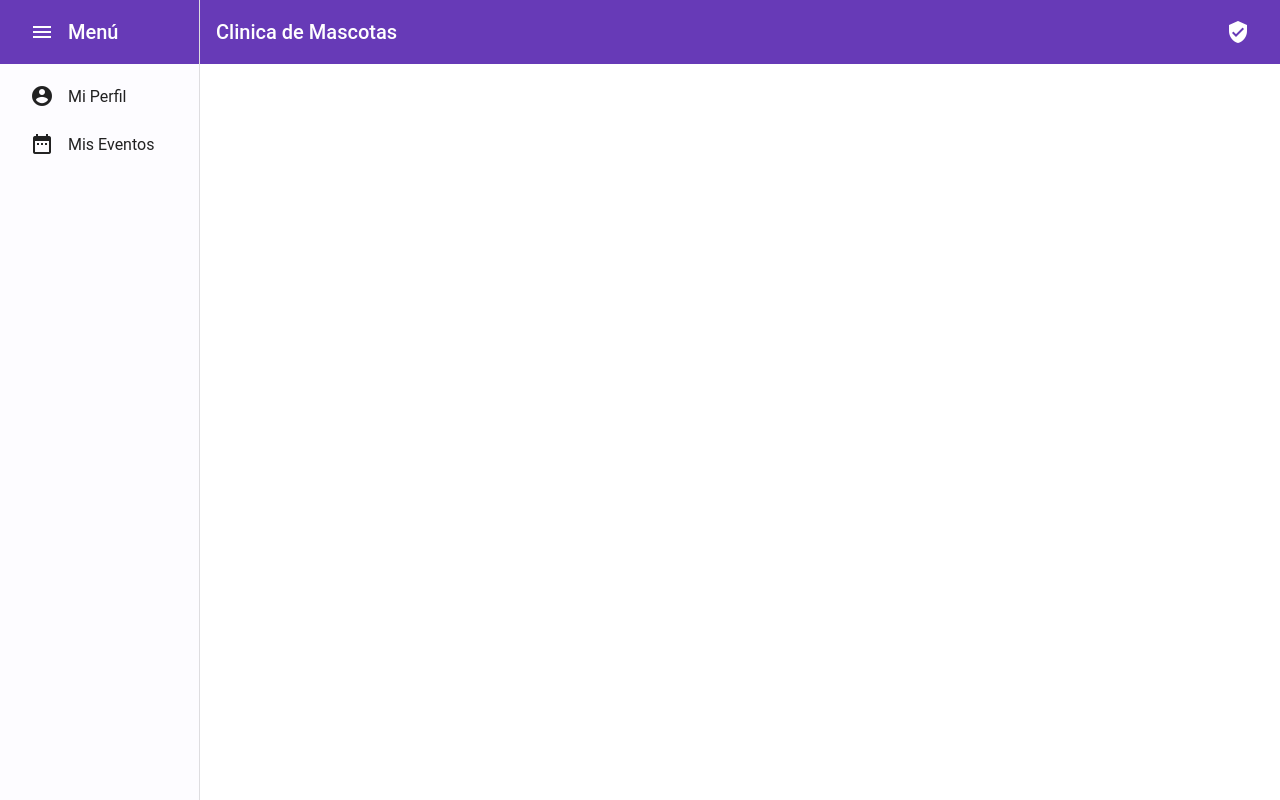
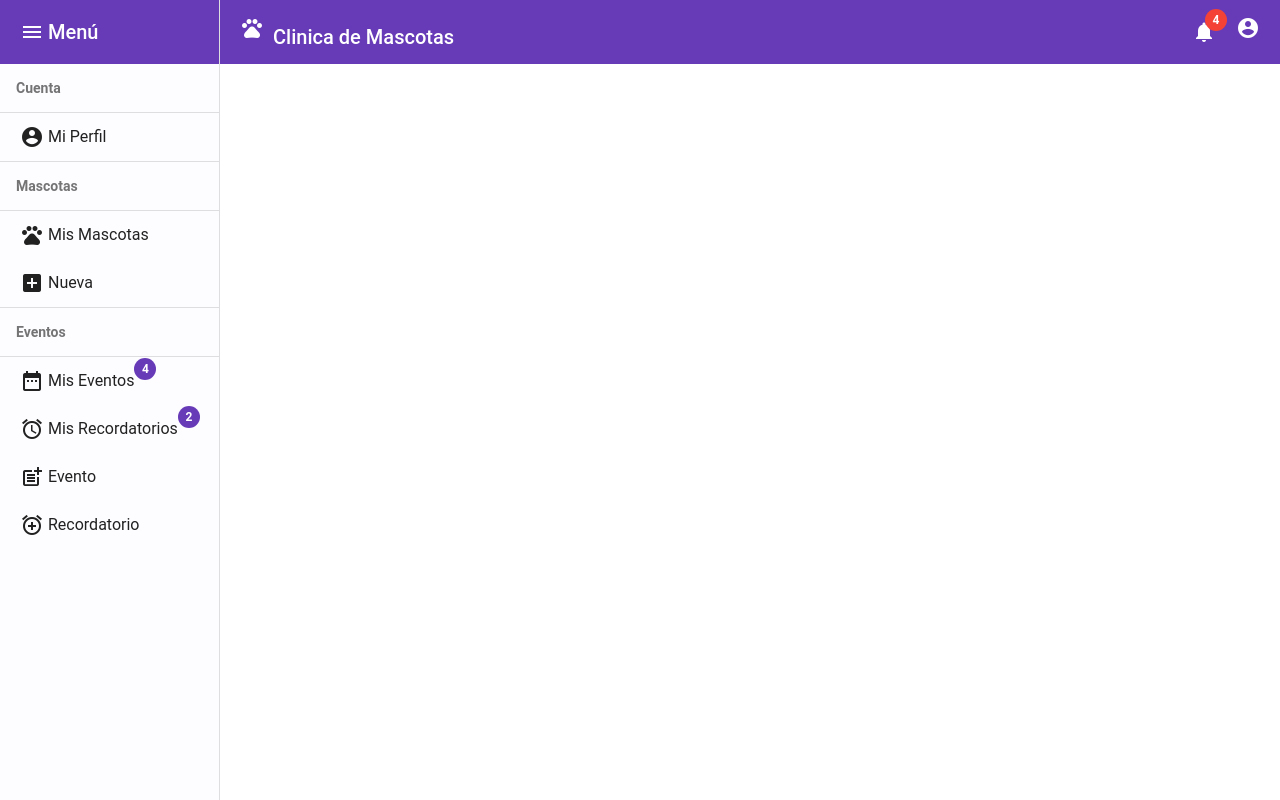
Before and after one commit to onofrimelisa/ClinicaDeMascotas-Frontend, an Angular app: page / in a window 1280 px wide. Built offline with nearby package versions, Linux system fonts and the light colour scheme.

Commit message:
Avances en mainnav

```diff
--- a/src/app/shared/main-nav/main-nav.component.css
+++ b/src/app/shared/main-nav/main-nav.component.css
@@ -3,7 +3,7 @@
 }
 
 .sidenav {
-  width: 200px;
+  width: 220px;
 }
 
 .sidenav .mat-toolbar {
@@ -20,8 +20,9 @@
   z-index: 1;
 }
 
-.icon {
-  padding: 0 14px;
+.icono {
+  /* padding: 2px !important; */
+  margin: 4px;
 }
 
 .spacer {
--- a/src/app/shared/main-nav/main-nav.component.html
+++ b/src/app/shared/main-nav/main-nav.component.html
@@ -1,4 +1,5 @@
 <mat-sidenav-container class="sidenav-container">
+    <!-- Sidebar -->
     <mat-sidenav
         #drawer
         class="sidenav sidenav-list"
@@ -7,21 +8,57 @@
         [mode]="(isHandset$ | async) ? 'over' : 'side'"
         [opened]="(isHandset$ | async) === false">
         <mat-toolbar color="primary">
-            <mat-icon class="icon" aria-label="Desplegar menú">menu</mat-icon>
+            <mat-icon class="icono" aria-label="Desplegar menú">menu</mat-icon>
              Menú
         </mat-toolbar>
         <mat-nav-list>
+            <h3 mat-subheader><strong>Cuenta</strong></h3>
+            <mat-divider></mat-divider>
             <a mat-list-item href="#">
-                <mat-icon class="icon" aria-label="Mi Perfil">account_circle</mat-icon>
+                <mat-icon class="icono" aria-label="Mi Perfil">account_circle</mat-icon>
                 Mi Perfil
             </a>
+
+            <mat-divider></mat-divider>
+
+            <h3 mat-subheader><strong>Mascotas</strong></h3>
+            <mat-divider></mat-divider>
+
             <a mat-list-item href="#">
-                <mat-icon class="icon" aria-label="Mis Eventos">date_range</mat-icon>
-                Mis Eventos
+                <mat-icon class="icono" aria-label="Mis Mascotas">pets</mat-icon>
+                Mis Mascotas
             </a>
+            <a mat-list-item href="#">
+                <mat-icon class="icono" aria-label="Nueva Mascota">add_box</mat-icon>
+                Nueva
+            </a>
+            <mat-divider></mat-divider>
+
+            <h3 mat-subheader><strong>Eventos</strong></h3>
+            <mat-divider></mat-divider>
+
+            <a mat-list-item href="#">
+                <mat-icon class="icono" aria-label="Mis Eventos">date_range</mat-icon>
+                <span matBadge="4" matBadgeOverlap="false">Mis Eventos</span>
+            </a>
+            <a mat-list-item href="#">
+                <mat-icon class="icono" aria-label="Mis Recordatorios">alarm</mat-icon>
+                <span matBadge="2" matBadgeOverlap="false">Mis Recordatorios</span>
+            </a>
+            <a mat-list-item href="#">
+                <mat-icon class="icono" aria-label="Nuevo Evento">post_add</mat-icon>
+                Evento
+            </a>
+            <a mat-list-item href="#">
+                <mat-icon class="icono" aria-label="Nuevo Recordatorio">alarm_add</mat-icon>
+                Recordatorio
+            </a>
+
         </mat-nav-list>
     </mat-sidenav>
+    <!-- Sidebar -->
     <mat-sidenav-content>
+        <!-- Navbar -->
         <mat-toolbar color="primary">
             <button
                 type="button"
@@ -30,10 +67,20 @@
                 *ngIf="isHandset$ | async">
                 <mat-icon class="icon" aria-label="Desplegar menú">menu</mat-icon>
             </button>
-            <span> Clinica de Mascotas</span>
+            <span>
+                <mat-icon class="icono" aria-label="Desplegar menú">pets</mat-icon>
+                Clinica de Mascotas
+            </span>
+
             <span class="spacer"></span>
-            <mat-icon class="icon" aria-hidden="false" aria-label="Usuario verificado">verified_user</mat-icon>
+            <span>
+                <mat-icon class="icono mr-3" matBadge="4" matBadgeColor="warn">notifications</mat-icon>
+                <mat-icon class="icono" aria-hidden="false" aria-label="Usuario">account_circle</mat-icon>
+            </span>
+
         </mat-toolbar>
+        <!-- Navbar -->
+
         <!-- Add Content Here -->
     </mat-sidenav-content>
 </mat-sidenav-container>
--- a/src/app/shared/shared.module.ts
+++ b/src/app/shared/shared.module.ts
@@ -10,8 +10,10 @@ import { MatToolbarModule } from '@angular/material/toolbar';
 import { MatIconModule } from '@angular/material/icon';
 import { LayoutModule } from '@angular/cdk/layout';
 import { MatButtonModule } from '@angular/material/button';
+import { MatBadgeModule } from '@angular/material/badge';
 import { MatSidenavModule } from '@angular/material/sidenav';
 import { MatListModule } from '@angular/material/list';
+import { MatDividerModule } from '@angular/material/divider';
 
 @NgModule({
   declarations: [
@@ -23,8 +25,10 @@ import { MatListModule } from '@angular/material/list';
     MatIconModule,
     LayoutModule,
     MatButtonModule,
+    MatBadgeModule,
     MatSidenavModule,
-    MatListModule
+    MatListModule,
+    MatDividerModule,
   ],
   exports:[
     MainNavComponent
--- a/src/index.html
+++ b/src/index.html
@@ -8,7 +8,7 @@
     <meta name="viewport" content="width=device-width, initial-scale=1">
     <link rel="icon" type="image/x-icon" href="favicon.ico">
     <!-- Bootstrap -->
-    <!-- <link rel="stylesheet" href="https://stackpath.bootstrapcdn.com/bootstrap/4.3.1/css/bootstrap.min.css" integrity="sha384-ggOyR0iXCbMQv3Xipma34MD+dH/1fQ784/j6cY/iJTQUOhcWr7x9JvoRxT2MZw1T" crossorigin="anonymous"> -->
+    <link rel="stylesheet" href="https://stackpath.bootstrapcdn.com/bootstrap/4.3.1/css/bootstrap.min.css" integrity="sha384-ggOyR0iXCbMQv3Xipma34MD+dH/1fQ784/j6cY/iJTQUOhcWr7x9JvoRxT2MZw1T" crossorigin="anonymous">
 
     <!-- Material -->
     <link href="https://fonts.googleapis.com/icon?family=Material+Icons" rel="stylesheet">
@@ -20,9 +20,9 @@
 
 
     <!-- Bootstrap -->
-    <!-- <script src="https://code.jquery.com/jquery-3.3.1.slim.min.js" integrity="sha384-q8i/X+965DzO0rT7abK41JStQIAqVgRVzpbzo5smXKp4YfRvH+8abtTE1Pi6jizo" crossorigin="anonymous"></script>
+    <script src="https://code.jquery.com/jquery-3.3.1.slim.min.js" integrity="sha384-q8i/X+965DzO0rT7abK41JStQIAqVgRVzpbzo5smXKp4YfRvH+8abtTE1Pi6jizo" crossorigin="anonymous"></script>
     <script src="https://stackpath.bootstrapcdn.com/bootstrap/4.3.1/js/bootstrap.min.js" integrity="sha384-JjSmVgyd0p3pXB1rRibZUAYoIIy6OrQ6VrjIEaFf/nJGzIxFDsf4x0xIM+B07jRM" crossorigin="anonymous"></script>
-    <script src="https://cdnjs.cloudflare.com/ajax/libs/popper.js/1.14.7/umd/popper.min.js" integrity="sha384-UO2eT0CpHqdSJQ6hJty5KVphtPhzWj9WO1clHTMGa3JDZwrnQq4sF86dIHNDz0W1" crossorigin="anonymous"></script> -->
+    <script src="https://cdnjs.cloudflare.com/ajax/libs/popper.js/1.14.7/umd/popper.min.js" integrity="sha384-UO2eT0CpHqdSJQ6hJty5KVphtPhzWj9WO1clHTMGa3JDZwrnQq4sF86dIHNDz0W1" crossorigin="anonymous"></script>
 </body>
 
 </html>
```
